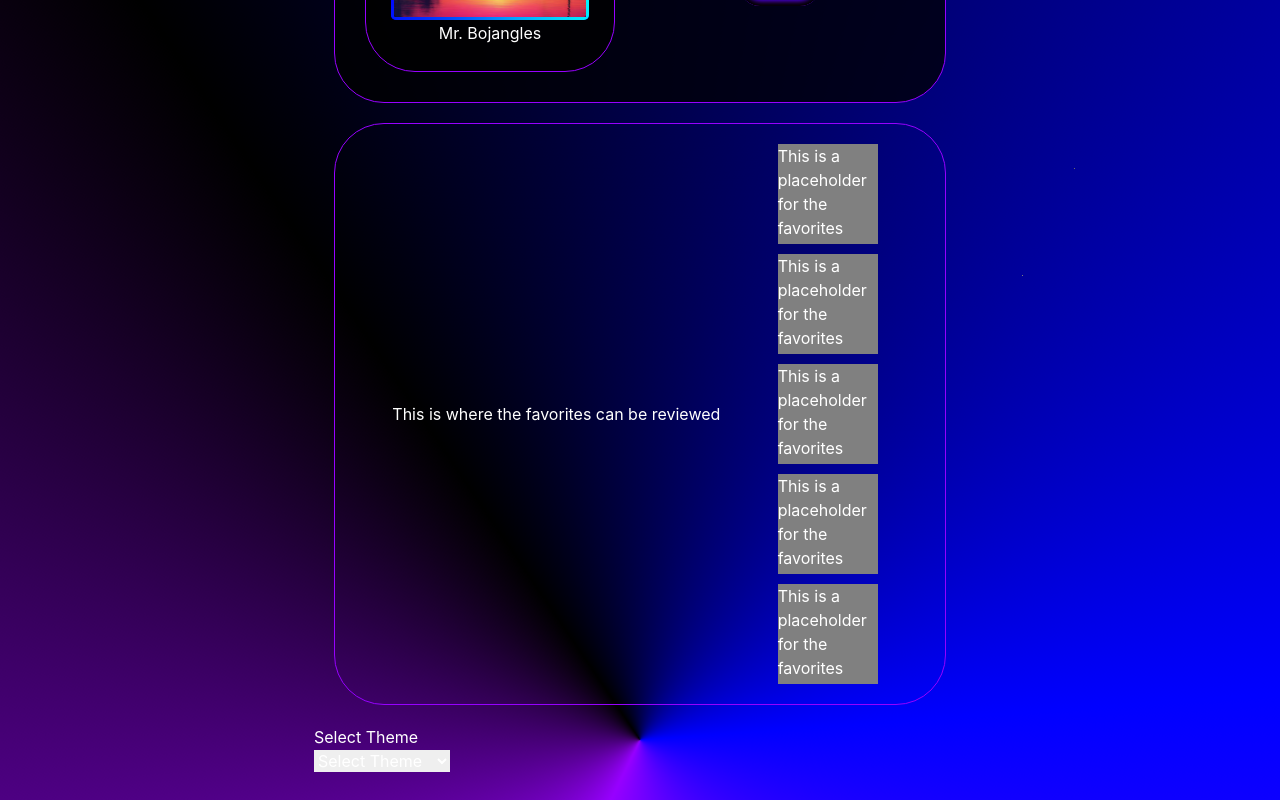
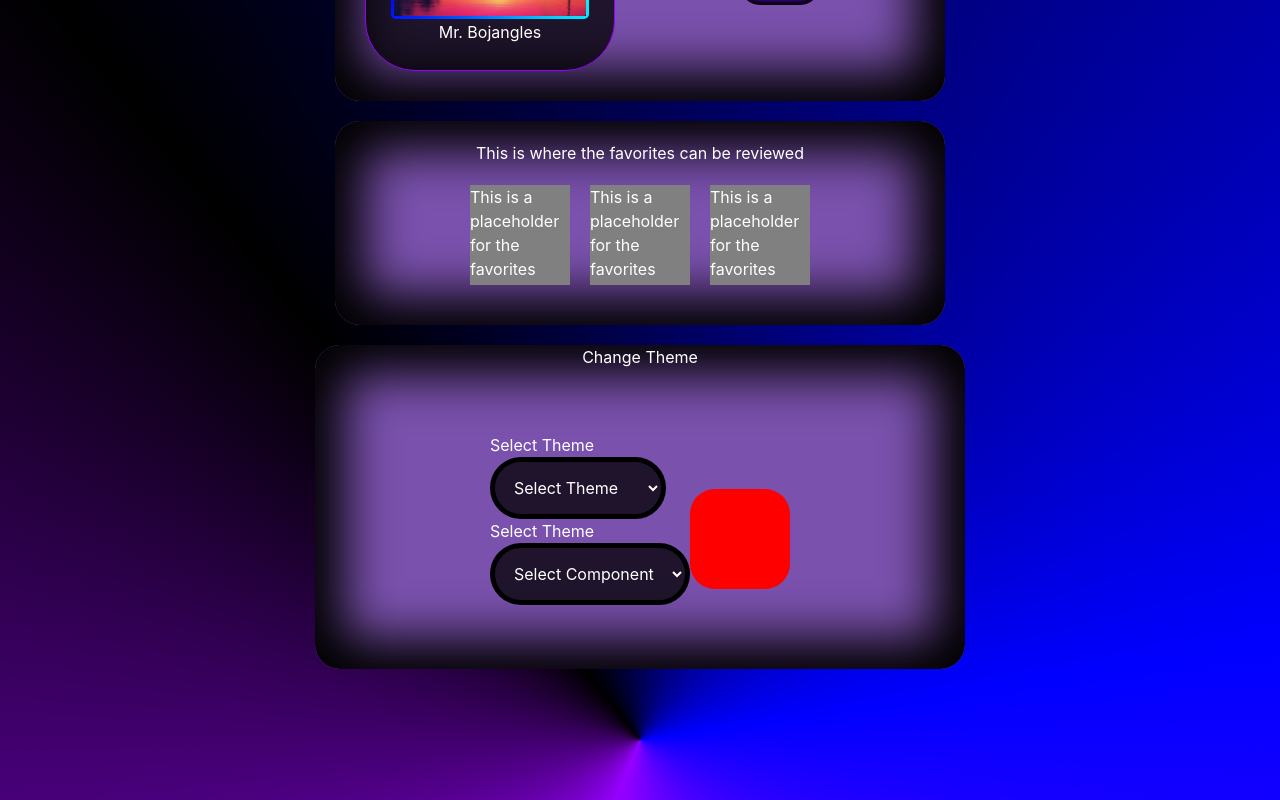
Before and after one commit to trickell/microcart, a Next.js app: page /profile in a window 1280 px wide. Shown: the part 460-1260 px from the top of the page. After the commit the page ends 1129 px from the top, so only its background shows below. Built offline with nearby package versions, Linux system fonts and the light colour scheme.

Commit message:
Color picker added for themes

```diff
--- a/package.json
+++ b/package.json
@@ -14,7 +14,8 @@
     "next": "^14.2.4",
     "react": "^18",
     "react-dom": "^18",
-    "react-select": "^5.8.0"
+    "react-select": "^5.8.0",
+    "slider-color-picker": "^0.2.3"
   },
   "devDependencies": {
     "@types/node": "20.14.9",
--- a/src/app/index.css
+++ b/src/app/index.css
@@ -385,14 +385,26 @@ body {
     .information,
     .favorites {
       display: flex;
+      flex-direction: column;
+      flex-wrap: wrap;
+      align-items: center;
+      padding: 10px;
+      justify-content: space-evenly;
+      margin: 20px;
+      border-radius: 25px;
+      background-color: #7a51ad;
+      box-shadow: inset 0px 0px 50px 30px #000000;
+      padding: 20px 0px;
+    }
+
+    .favorites2 {
+      display:flex;
       flex-direction: row;
       flex-wrap: wrap;
       align-items: center;
       padding: 10px;
       justify-content: space-evenly;
-      margin: 20px;
-      border: 1px solid #9700ff;
-      border-radius: 50px;
+
     }
     .profile_wrapper {
       display: flex;
@@ -402,8 +414,9 @@ body {
       padding: 10px;
       justify-content: space-evenly;
       margin: 20px;
-      border: 1px solid #9700ff;
-      border-radius: 50px;
+      border-radius: 25px;
+      background-color: #7a51ad;
+      box-shadow: inset 0px 0px 50px 30px #000000;
     }
 
     .pic_box{
@@ -489,22 +502,27 @@ body {
     max-width: 250px;
   }
 
-  .active {
-    background-image: linear-gradient( #9700ff, aqua, blue, #9700ff);
+  .theme_picker {
+    display: flex;
+    flex-direction: row;
+    justify-content: space-around;
+    height: 300px;
+    align-items: center;
+  }
+
+  .theme_picker_container {
+    border-radius: 25px;
+    display: flex;
+    flex-direction: column;
+    align-items: center;
+    background-color: #7a51ad;
+    box-shadow: inset 0px 0px 50px 30px #000000;
+  }
+
+    #preview {
+    margin: 40px auto 0;
+    width: 100px;
+    height: 100px;
+    border-radius: 25px;
 
   }
-  .show {
-    background-image: linear-gradient( #9700ff, aqua, blue, #9700ff);
-  }
-
-  .themebutton {
-    background-image: linear-gradient( #9700ff, aqua, blue, #9700ff);
-  }
-
-  .dark-theme {
-      background-color: black;
-  }
-
-  .theme_picker {
-    height: 300px;
-  }
--- a/src/app/profile/ProfilesUser.tsx
+++ b/src/app/profile/ProfilesUser.tsx
@@ -33,7 +33,7 @@ export default function ProfileUser () {
     return (
         <div>
             <h1 className="pageheader">Profile</h1>
-            <div className="profile_wrapper login">
+            <div className="profile_wrapper">
                 <div className="userpic searchbar">
                     <div className="profile_pic login">
                         <Image className="product product-img"
@@ -58,18 +58,18 @@ export default function ProfileUser () {
             </div>
 
             <div className="favorites">This is where the favorites can be reviewed
-              <div>
-                  <div className="placeholderbox">This is a placeholder for the favorites</div>
-                  <div className="placeholderbox">This is a placeholder for the favorites</div>
+              <div className="favorites2">
                   <div className="placeholderbox">This is a placeholder for the favorites</div>
                   <div className="placeholderbox">This is a placeholder for the favorites</div>
                   <div className="placeholderbox">This is a placeholder for the favorites</div>
               </div>
             </div>
 
-        <div className="theme_picker">
-          <Droptheme />  {/* Added the ThemePicker component here */}
-        </div>
+              <div className="theme_picker_container">
+                <h1>Change Theme</h1>
+                <Droptheme />
+              </div>
+
     </div>
     )
 }
--- a/src/app/profile/ThemePicker.js
+++ b/src/app/profile/ThemePicker.js
@@ -1,11 +1,13 @@
 'use client'
-import React, {useState} from 'react';
+import React, {useState, useLayoutEffect} from 'react';
+import "slider-color-picker";
 
  function Droptheme () {
     const themes = [
         { key:1, value: "Light Theme",  src:"template/theme.css"},
         { key:2, value: "Dark Theme",  src:"template/darkTheme.css"},
         { key:3, value: "Custom Theme",  src:"template/customTheme.css"}
+        // add more themes as needed, css styles will be linked to the selected theme file
       ]
 
     let [theme, setTheme] = useState("Select Theme");
@@ -14,14 +16,51 @@ import React, {useState} from 'react';
         setTheme(e.target.value);
     }
 
+    // color picker-mabobber-------------
+
+    const ref = React.useRef();
+    const [color, setColor] = useState("#ff0000");
+
+    const onColorChange = (event) => {
+        setColor(event.target.value);
+    };
+
+    useLayoutEffect(() => {
+        ref.current.addEventListener("change", onColorChange);
+    }, [ref]);
+
+
         return (
-            <div className="Droptheme">
-                {theme}
-                <br />
-                <select onChange={handleThemeChange}>
-                    <option value="Select Theme">Select Theme</option>
-                    {themes.map((theme) => <option key={theme.key} value={theme.value}>{theme.value}</option>)}
-                </select>
+        <div className="theme_picker">
+            <div>
+                <div>
+                    {theme}
+                    <br />
+                    <select onChange={handleThemeChange} className="login">
+                        <option value="Select Theme">Select Theme</option>
+                        {themes.map((theme) => <option key={theme.key} value={theme.value} className="nav">{theme.value}</option>)}
+                    </select>
+                </div>
+                <div>
+                    {theme}
+                    <br />
+                    <select onChange={handleThemeChange} className="login">
+                        <option value="Select Theme">Select Component</option>
+                        {themes.map((theme) => <option key={theme.key} value={theme.value} className="nav">{theme.value}</option>)}
+                    </select>
+                </div>
+            </div>
+
+
+            <div>
+                <slider-color-picker
+                ref={ref}
+                onChange={onColorChange}
+                ></slider-color-picker>
+            </div>
+            <div id="preview" style={{ background: color }}>
+
+            </div>
             </div>
 
         )
```
Also changed, not shown: 1 other file (tests, documents, lock files or other folders).
